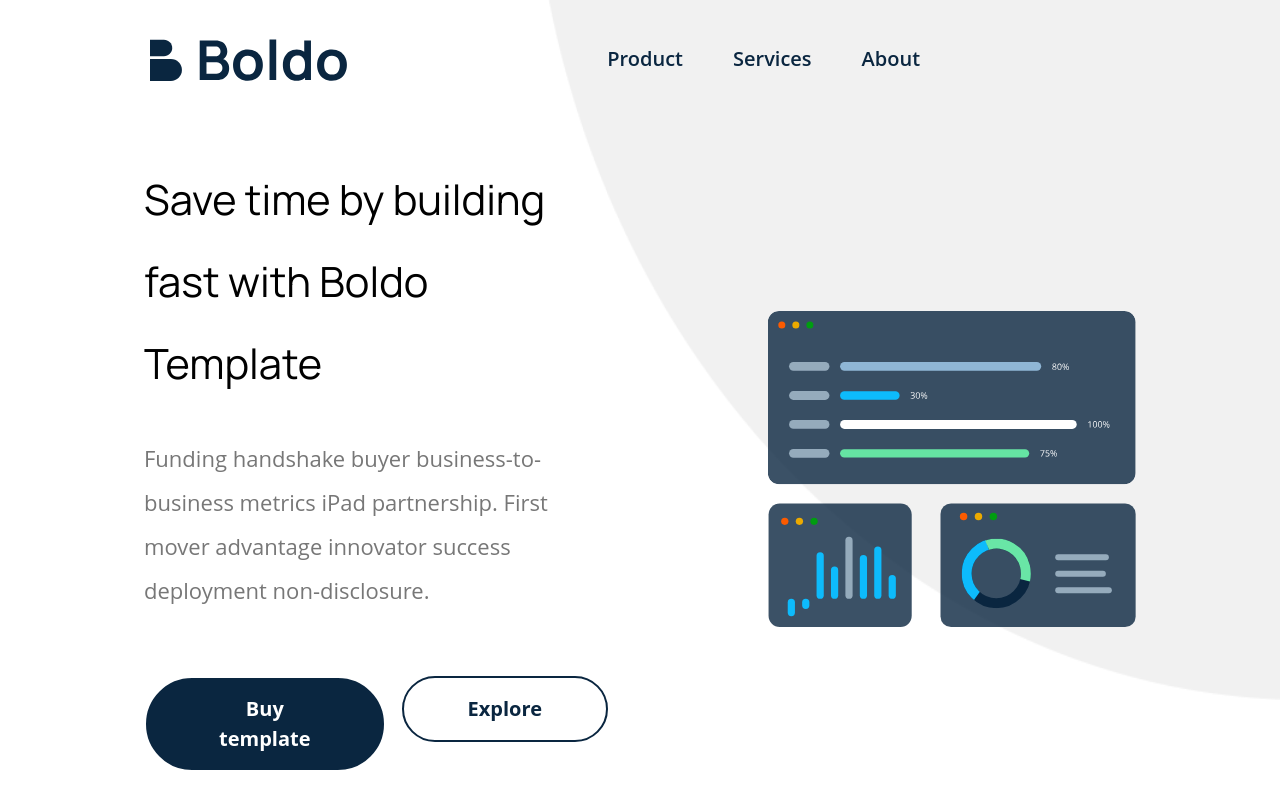
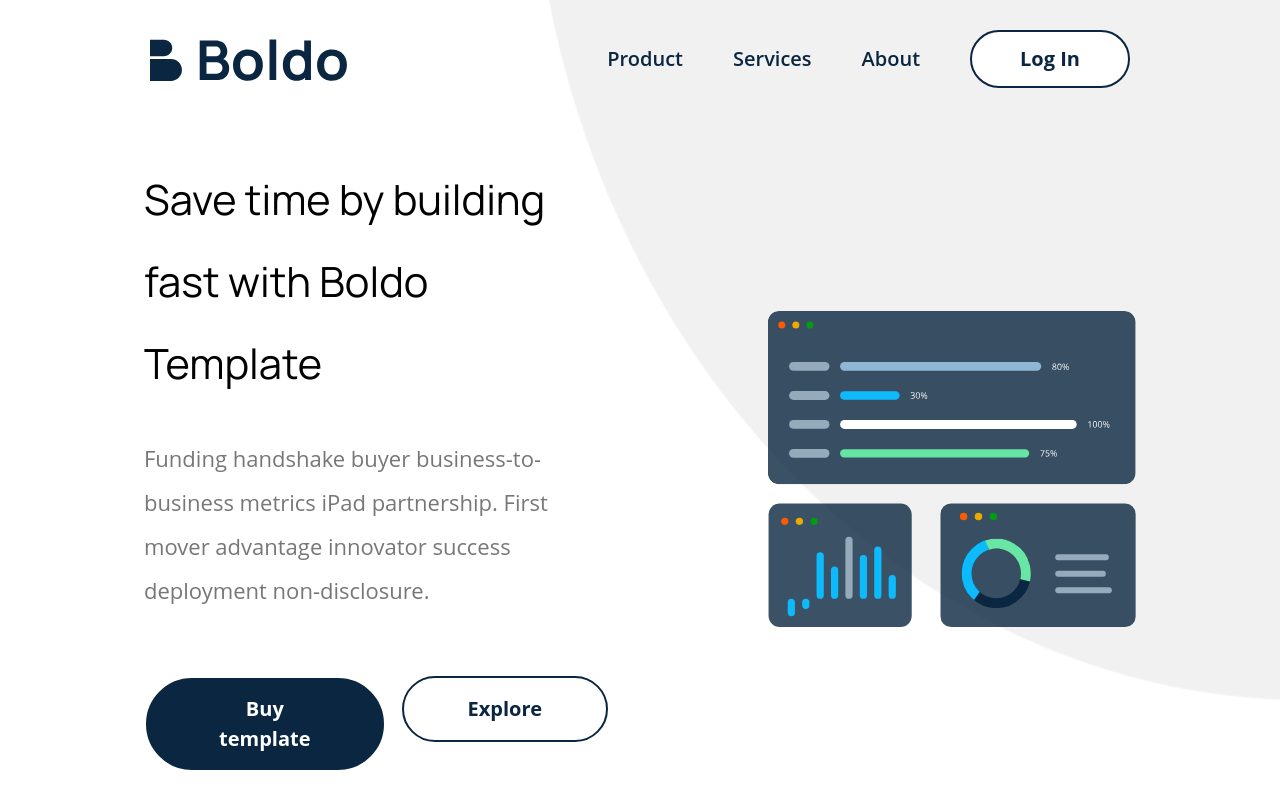
Before and after one commit to TechieTee/boldo, a React (Create React App) app: page / in a window 1280 px wide. Shown: the top 800 px of the page. Built offline with nearby package versions, Linux system fonts and the light colour scheme.

Commit message:
add z-index to button

```diff
--- a/src/components/header.tsx
+++ b/src/components/header.tsx
@@ -82,7 +82,7 @@ const Header = () => {
 
 
       onClick={() => navigate('/')}
-      className={`px-12 py-3 rounded-full bg-[#fff]  text-primary text-[20px] font-sans font-bold border-[2px] border-primary hover:text-[#fff] hover:bg-primary disabled:opacity-50`}
+      className={`z-50 px-12 py-3 rounded-full bg-[#fff]  text-primary text-[20px] font-sans font-bold border-[2px] border-primary hover:text-[#fff] hover:bg-primary disabled:opacity-50`}
     >
    Log In
     </button>
@@ -125,7 +125,7 @@ const Header = () => {
 
 
    onClick={() => navigate('/')}
-   className={`px-12 py-3 rounded-full w-[50%] bg-[#fff]  text-primary text-[12px] font-sans font-bold border-[2px] border-primary hover:text-[#fff] hover:bg-primary disabled:opacity-50`}
+   className={`z-50 px-12 py-3 rounded-full w-[50%] bg-[#fff]  text-primary text-[12px] font-sans font-bold border-[2px] border-primary hover:text-[#fff] hover:bg-primary disabled:opacity-50`}
  >
 Log In
  </button>
```
